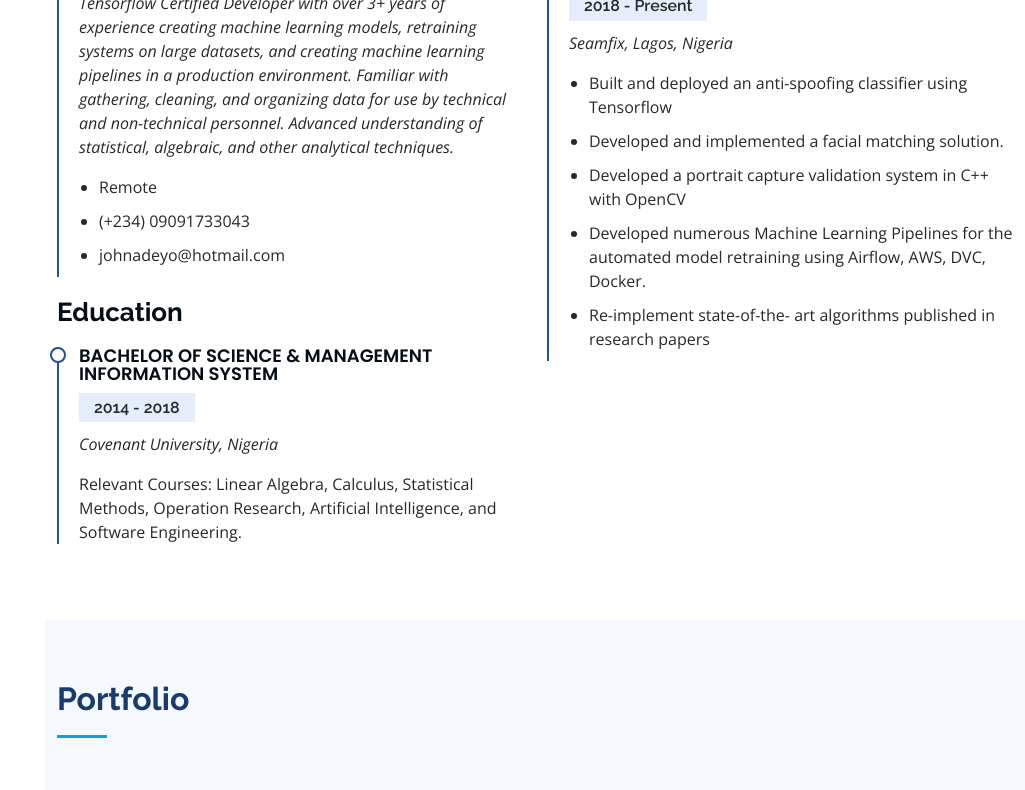
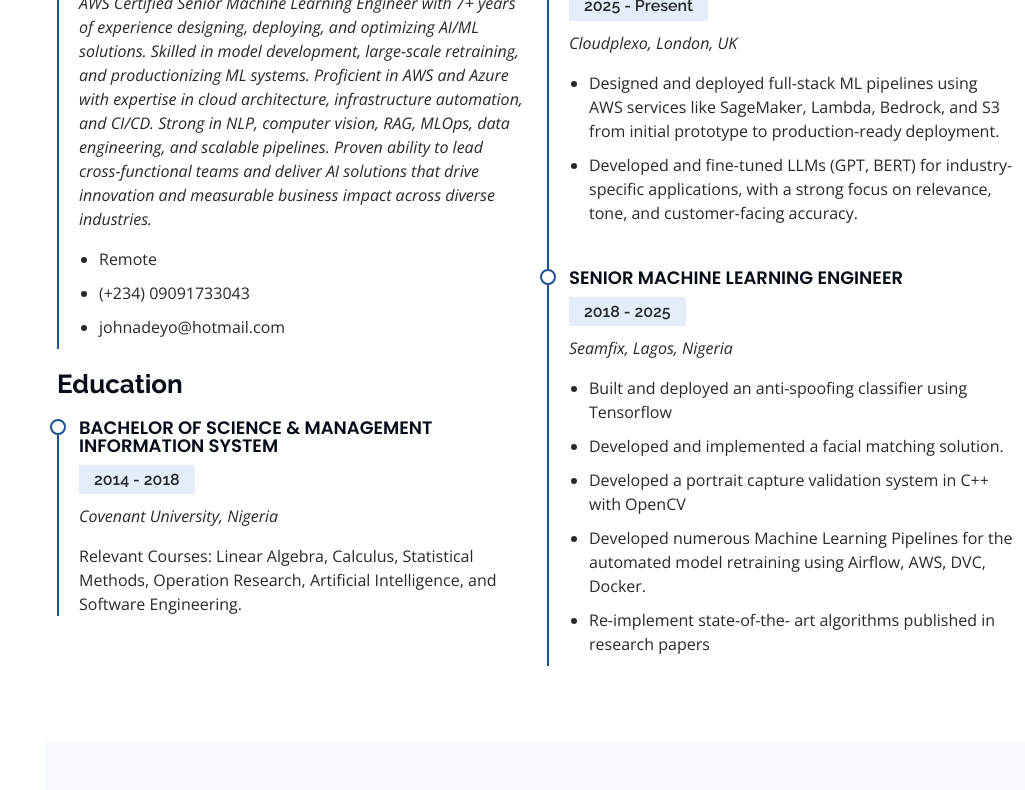
Before and after one commit to seunboy1/Static-Website, a plain HTML site: page index.html in a window 1280 px wide. Shown: the part 2071-2861 px from the top of the page, without its empty margins (255-1280 px from the left). Drawn offline with nearby package versions, Linux system fonts and the light colour scheme.

Commit message:
update resume

```diff
--- a/index.html
+++ b/index.html
@@ -71,7 +71,7 @@
   <section id="hero" class="d-flex flex-column justify-content-center align-items-center">
     <div class="hero-container" data-aos="fade-in">
       <h1>Oluwaseun Adeyo</h1>
-      <p>I'm a <span class="typed" data-typed-items="Machine Learning Engineer, Research Scientist, MLOps Engineer"></span></p>
+      <p>I'm a <span class="typed" data-typed-items="Machine Learning Engineer, AI Cloud Engineer, Research Scientist"></span></p>
     </div>
   </section><!-- End Hero -->
 
@@ -91,9 +91,8 @@
           </div>
           <div class="col-lg-8 pt-4 pt-lg-0 content" data-aos="fade-left">
 
-            <p>Tensorflow certified Developer with over 3 years of hands-on experience building
-              machine learning models, transforming data science prototypes to production-grade
-              solutions, creating machine learning pipelines in a production environment.
+            <p>AWS Certified Senior Machine Learning Engineer with 7+ years of experience designing,
+              deploying, and optimizing AI/ML solutions.
             </p>
             <p>
               My interest in Data Science began after reading
@@ -153,7 +152,7 @@
             </div>
 
             <div class="progress">
-              <span class="skill">OpenCV </span>
+              <span class="skill">Kubernetes </span>
             </div>
 
             <div class="progress">
@@ -184,10 +183,13 @@
             <h3 class="resume-title">Summary</h3>
             <div class="resume-item pb-0">
               <h4>Oluwaseun Adeyo</h4>
-              <p><em>Tensorflow Certified Developer with over 3+ years of experience creating machine learning models,
-                retraining systems on large datasets, and creating machine learning pipelines in a production environment.
-                Familiar with gathering, cleaning, and organizing data for use by technical and non-technical personnel.
-                Advanced understanding of statistical, algebraic, and other analytical techniques.</em></p>
+              <p><em>AWS Certified Senior Machine Learning Engineer with 7+ years of experience designing,
+                deploying, and optimizing AI/ML solutions. Skilled in model development,
+                large-scale retraining, and productionizing ML systems. Proficient in AWS and
+                Azure with expertise in cloud architecture, infrastructure automation, and CI/CD.
+                Strong in NLP, computer vision, RAG, MLOps, data engineering, and scalable pipelines.
+                Proven ability to lead cross-functional teams and deliver AI solutions that drive
+                innovation and measurable business impact across diverse industries.</em></p>
               <ul>
                 <li>Remote</li>
                 <li>(+234) 09091733043</li>
@@ -208,8 +210,18 @@
           <div class="col-lg-6" data-aos="fade-up" data-aos-delay="100">
             <h3 class="resume-title">Professional Experience</h3>
             <div class="resume-item">
-              <h4>Machine Learning Research Engineer</h4>
-              <h5>2018 - Present</h5>
+              <h4>Senior AI Cloud Engineer</h4>
+              <h5>2025 - Present</h5>
+              <p><em>Cloudplexo, London, UK</em></p>
+              <ul>
+                <li>Designed and deployed full-stack ML pipelines using AWS services like SageMaker, Lambda, Bedrock, and S3 from
+                  initial prototype to production-ready deployment. </li>
+                <li>Developed and fine-tuned LLMs (GPT, BERT) for industry-specific applications, with a strong focus on relevance, tone, and customer-facing accuracy.</li>
+              </ul>
+            </div>
+            <div class="resume-item">
+              <h4>Senior Machine Learning Engineer</h4>
+              <h5>2018 - 2025</h5>
               <p><em>Seamfix, Lagos, Nigeria</em></p>
               <ul>
                 <li>Built and deployed an anti-spoofing classifier using Tensorflow</li>
```
Also changed, not shown: 4 other files.
